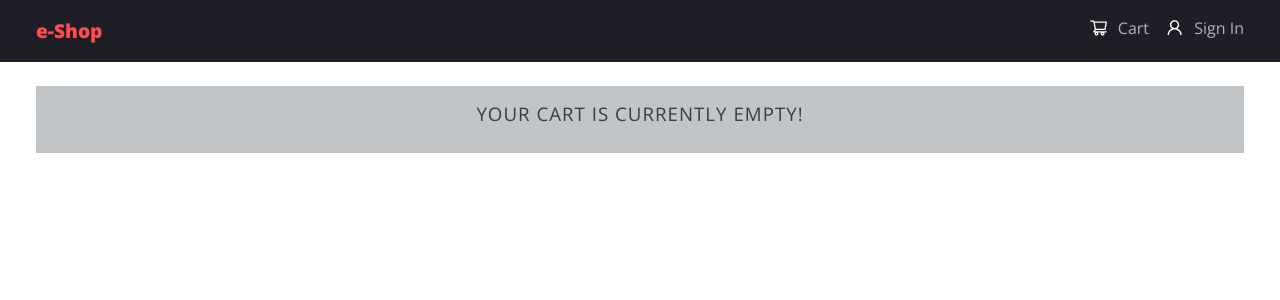
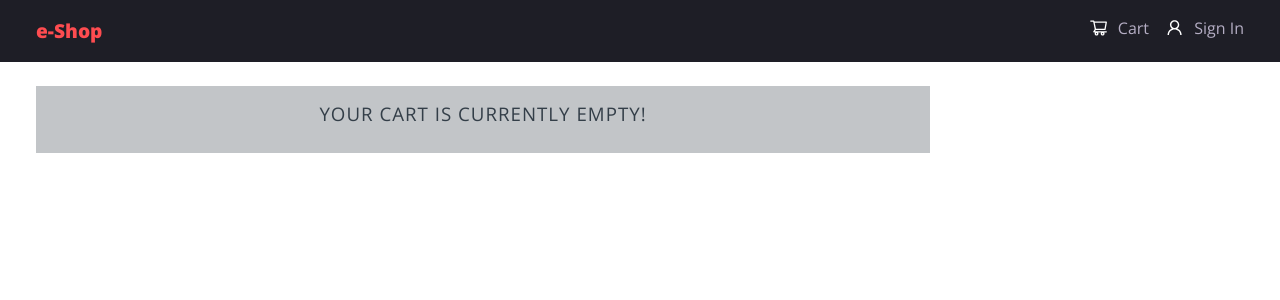
Before and after one commit to VentsiGeorgiev/e-shop, a React (Create React App) app in the folder client/: page /cart in a window 1280 px wide. Shown: the top 300 px of the page. Built offline with nearby package versions, Linux system fonts and the light colour scheme.

Commit message:
Add styles for cart page;

```diff
--- a/client/src/pages/Cart/Cart.js
+++ b/client/src/pages/Cart/Cart.js
@@ -6,6 +6,7 @@ import Spinner from '../../components/Spinner/Spinner';
 import { addToCart, removeFromCart } from '../../features/cart/cartSlice';
 import { getUserData } from '../../utils/user';
 import styles from './Cart.module.scss';
+import { AiFillDelete } from 'react-icons/ai';
 
 function Cart() {
 
@@ -50,19 +51,25 @@ function Cart() {
 
     return (
         <section className={styles['cart']}>
+            <div>
                 {cartItems.length === 0
                     ? <div className={styles['cart__empty']}>
                         <h3>Your Cart Is Currently Empty!</h3>
                     </div>
                     : (
                         cartItems.map(item => (
-                        <div key={item.product}>
+                            <div className={styles.item} key={item.product}>
+
                                 <Link to={`/products/${item.product}`}>
-                                <img src={item.image} alt={item.name} width={80} height={40} />
-                                <h3>{item.name}</h3>
+                                    <img className={styles.item__image} src={item.image} alt={item.name} />
                                 </Link>
+
+
+                                <p className={styles.item__name}>{item.name}</p>
                                 <span>price: {item.price}</span>
                                 <p>Quantity</p>
+
+
                                 <select
                                     value={item.qty}
                                     onChange={(e) => updateQtyHandler(e, item.product)}
@@ -77,7 +84,7 @@ function Cart() {
                                         type='button'
                                         className='btn'
                                     >
-                                    Remove Item
+                                        <AiFillDelete />
                                     </button>
                                 </div>
                                 <hr />
@@ -85,7 +92,9 @@ function Cart() {
                         ))
                     )
                 }
+            </div>
 
+            <div>
                 {cartItems.length >= 1 && (
                     <section>
                         <div>
@@ -112,7 +121,7 @@ function Cart() {
                     </section>
                 )}
 
-
+            </div>
         </section>
 
     );
--- a/client/src/pages/Cart/Cart.module.scss
+++ b/client/src/pages/Cart/Cart.module.scss
@@ -1,7 +1,8 @@
 @import '../../styles/variables.scss';
 .cart {
-    // display: grid;
-    // grid-template-columns: 4fr 1fr;
+    display: grid;
+    grid-template-columns: 1fr;
+    gap: 1rem;
 
     &__empty {
         text-align: center;
@@ -16,3 +17,24 @@
         flex-direction: column;
     }
 }
+
+@media screen and (min-width: 860px) {
+    .cart {
+        grid-template-columns: 3fr 1fr;
+    }
+}
+
+.item {
+    display: flex;
+    justify-content: center;
+    align-items: center;
+    gap: 1rem;
+    border: 1px solid $primary-50;
+    padding: 1rem;
+    margin-bottom: 1rem;
+    &__image {
+        width: 100px;
+        height: 80px;
+        object-fit: cover;
+    }
+}
```
Lines whose indentation alone changed are shown as unchanged.
